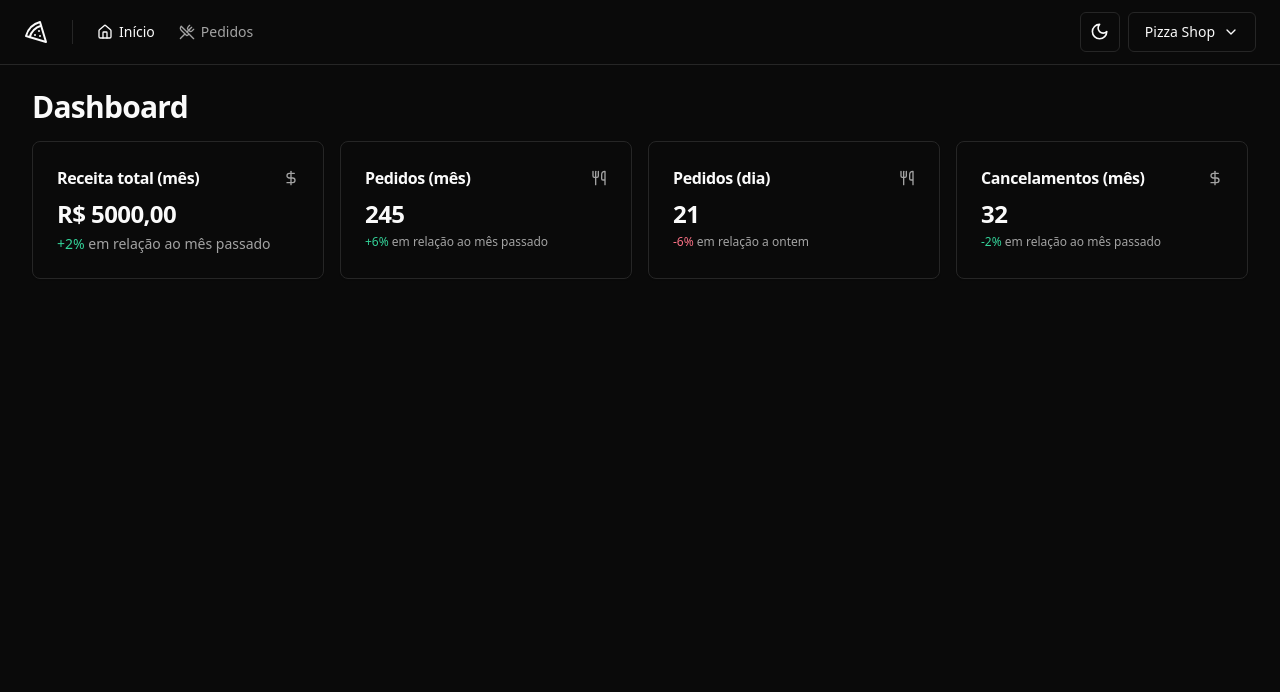
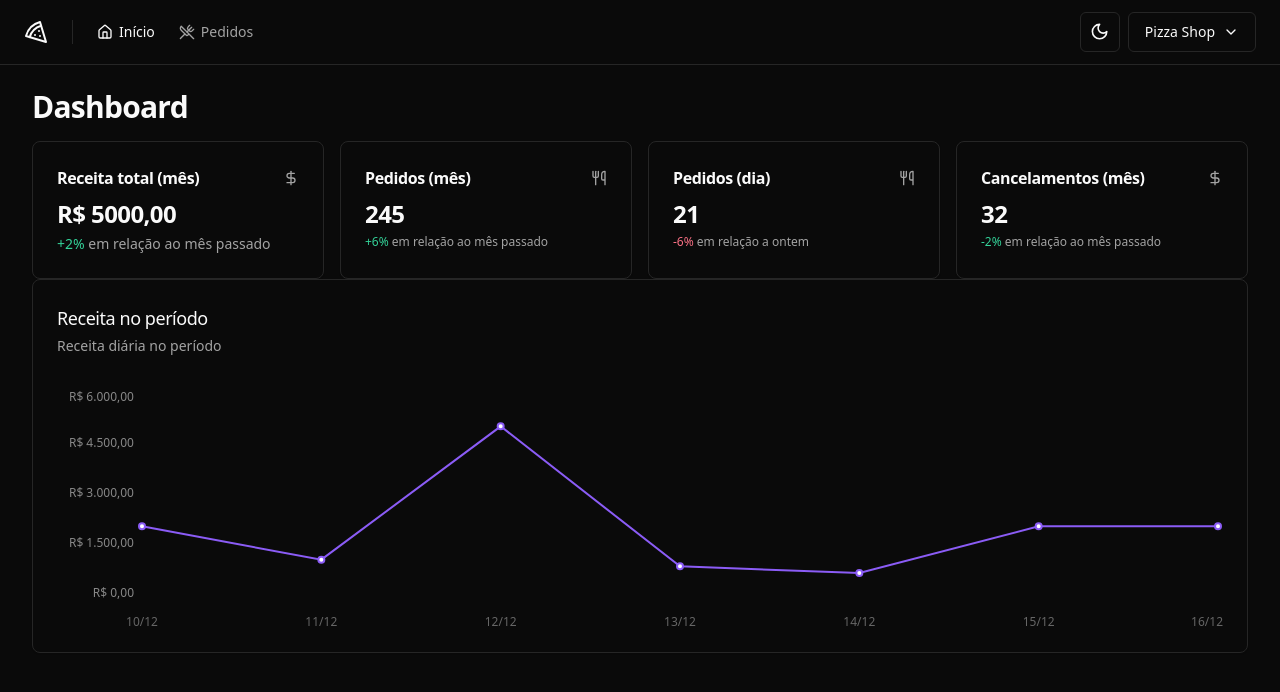
Before and after one commit to phcbarros/one-react, a React (Vite) app in the folder 04-pizzashop-web/: page / in a window 1280 px wide. Shown: the top 692 px of the page. Built offline with nearby package versions, Linux system fonts and the light colour scheme.

Commit message:
Pizza Shop - 02 - Gráfico de receita no período

```diff
--- a/04-pizzashop-web/package.json
+++ b/04-pizzashop-web/package.json
@@ -28,6 +28,7 @@
     "react-helmet-async": "^2.0.4",
     "react-hook-form": "^7.51.4",
     "react-router-dom": "^6.23.0",
+    "recharts": "^2.12.7",
     "sonner": "^1.4.41",
     "sort-by": "^0.0.2",
     "tailwind-merge": "^2.3.0",
--- a/04-pizzashop-web/src/pages/app/dashboard/index.tsx
+++ b/04-pizzashop-web/src/pages/app/dashboard/index.tsx
@@ -4,6 +4,7 @@ import {DayOrdersAmountCard} from './day-orders-amount-card'
 import {MonthCanceledOrdersAmountCard} from './month-canceled-orders-amount-card'
 import {MonthOrdersAmountCard} from './month-orders-amount-card'
 import {MonthRevenueCard} from './month-revenue-card'
+import {RevenueChart} from './revenue-chart'
 
 export function Dashboard() {
   return (
@@ -19,6 +20,10 @@ export function Dashboard() {
           <MonthCanceledOrdersAmountCard />
         </div>
       </div>
+
+      <div className="grid grid-9 gap-4">
+        <RevenueChart />
+      </div>
     </>
   )
 }
--- /dev/null
+++ b/04-pizzashop-web/src/pages/app/dashboard/revenue-chart.tsx
@@ -0,0 +1,81 @@
+import {Line, LineChart, ResponsiveContainer, XAxis, YAxis} from 'recharts'
+import colors from 'tailwindcss/colors'
+
+import {
+  Card,
+  CardContent,
+  CardDescription,
+  CardHeader,
+  CardTitle,
+} from '@/components/ui/card'
+
+const data = [
+  {
+    date: '10/12',
+    revenue: 2000,
+  },
+  {
+    date: '11/12',
+    revenue: 1000,
+  },
+  {
+    date: '12/12',
+    revenue: 5000,
+  },
+  {
+    date: '13/12',
+    revenue: 800,
+  },
+  {
+    date: '14/12',
+    revenue: 600,
+  },
+  {
+    date: '15/12',
+    revenue: 2000,
+  },
+  {
+    date: '16/12',
+    revenue: 2000,
+  },
+]
+
+export function RevenueChart() {
+  return (
+    <Card className="col-span-6">
+      <CardHeader className="flex-row items-center justify-between pb-8">
+        <div className="space-y-1">
+          <CardTitle className="text-lg font-medium">
+            Receita no período
+          </CardTitle>
+          <CardDescription>Receita diária no período</CardDescription>
+        </div>
+      </CardHeader>
+      <CardContent>
+        <ResponsiveContainer width="100%" height={240}>
+          <LineChart data={data} style={{fontSize: 12}}>
+            <XAxis dataKey={'date'} tickLine={false} axisLine={false} dy={16} />
+            <YAxis
+              stroke="#888"
+              axisLine={false}
+              tickLine={false}
+              width={80}
+              tickFormatter={(value: number) =>
+                value.toLocaleString('pt-BR', {
+                  style: 'currency',
+                  currency: 'BRL',
+                })
+              }
+            />
+            <Line
+              type="linear"
+              strokeWidth={2}
+              dataKey="revenue"
+              stroke={colors.violet[500]}
+            />
+          </LineChart>
+        </ResponsiveContainer>
+      </CardContent>
+    </Card>
+  )
+}
```
Also changed, not shown: 1 other file (tests, documents, lock files or other folders).
